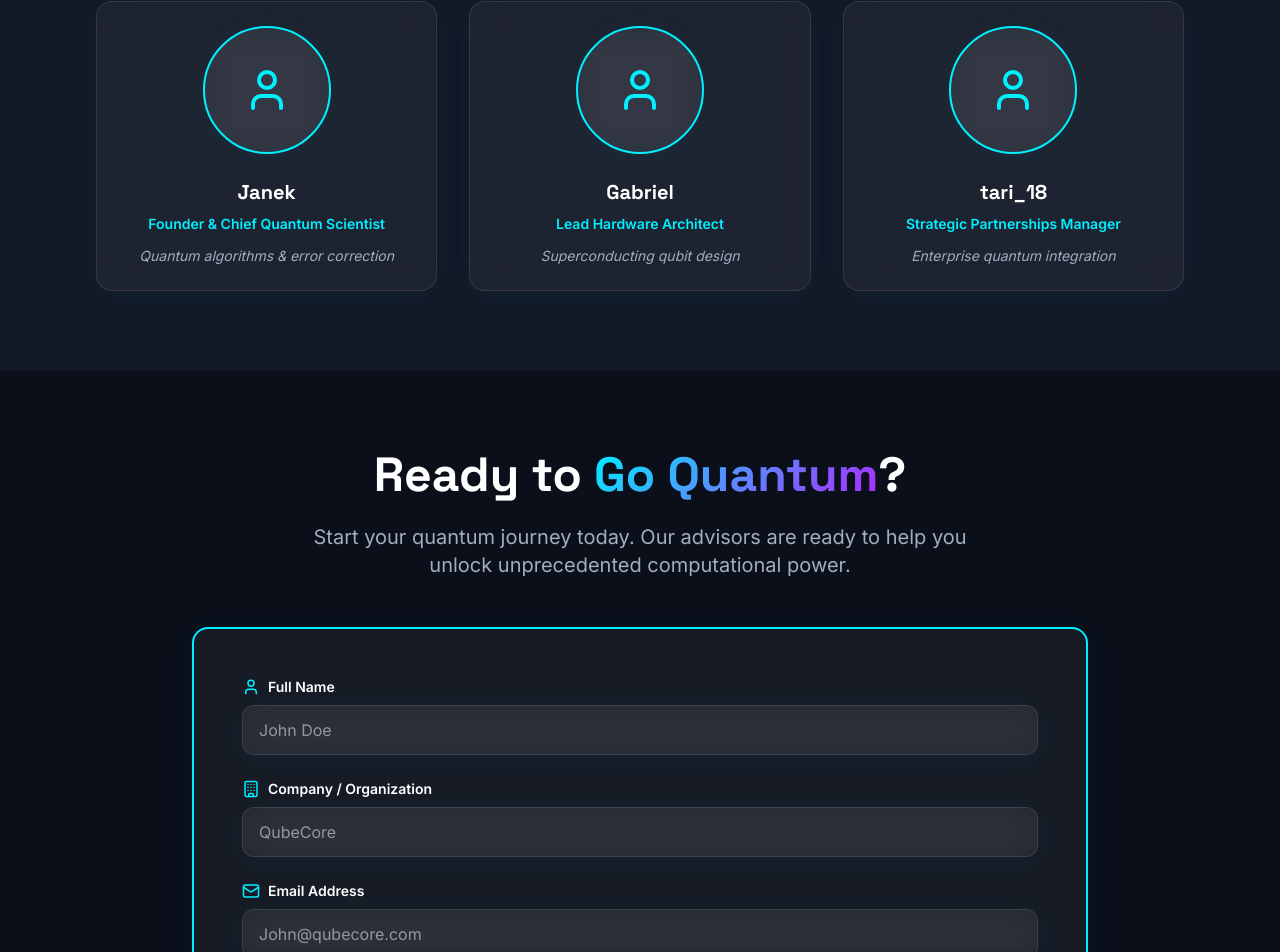
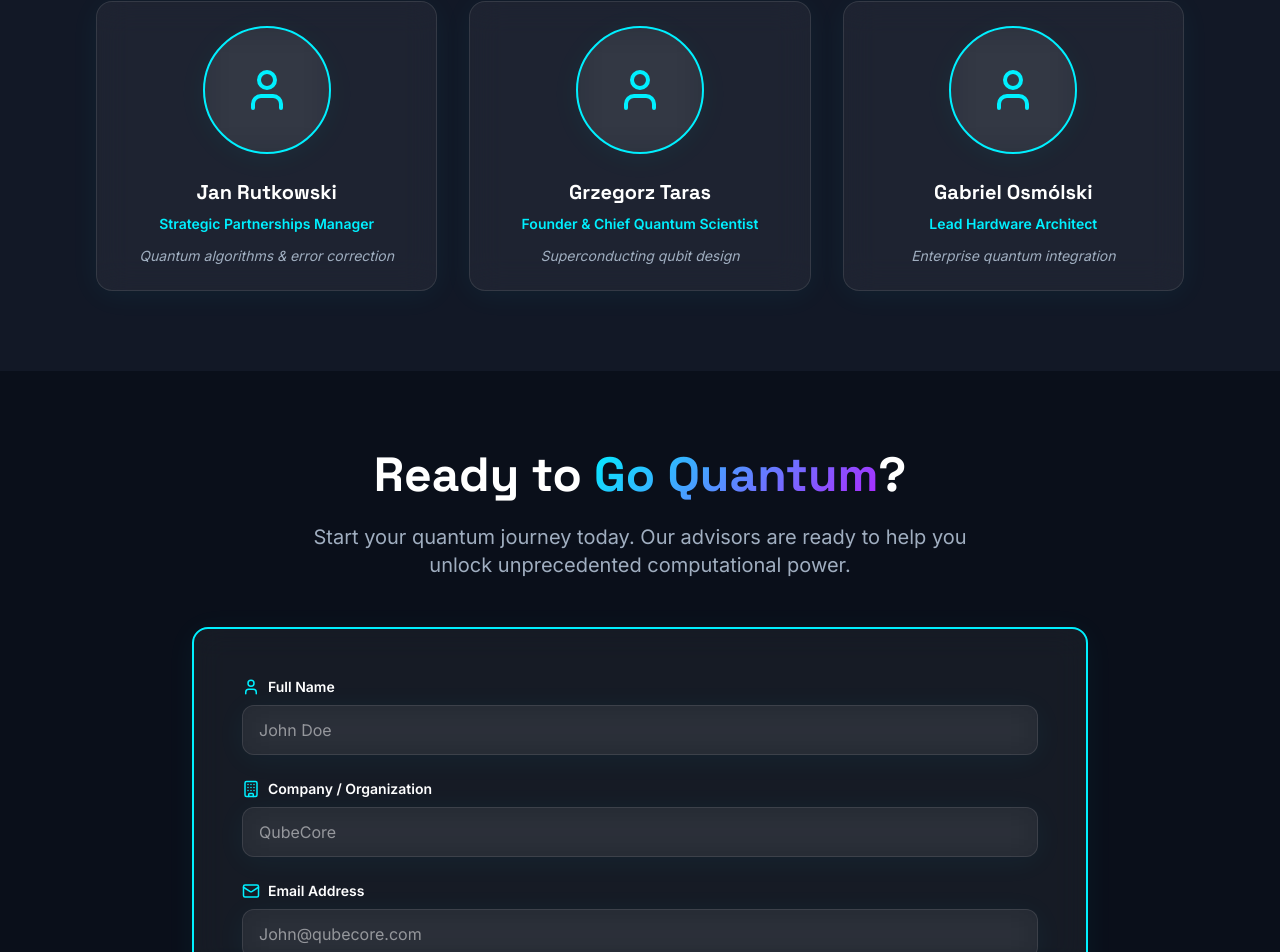
Before and after one commit to jaimeperezrisco/qubecore-landing, a React (Vite) app: page / in a window 1280 px wide. Shown: the part 5719-6671 px from the top of the page. Built offline with nearby package versions, Linux system fonts and the light colour scheme; no server answers.

Commit message:
refactor: include missing customer names

```diff
--- a/src/components/Team.jsx
+++ b/src/components/Team.jsx
@@ -8,18 +8,18 @@ const Team = () => {
 
   const teamMembers = [
     {
-      name: 'Janek',
-      role: 'Founder & Chief Quantum Scientist',
+      name: 'Jan Rutkowski',
+      role: 'Strategic Partnerships Manager',
       specialty: 'Quantum algorithms & error correction',
     },
     {
-      name: 'Gabriel',
-      role: 'Lead Hardware Architect',
+      name: 'Grzegorz Taras',
+      role: 'Founder & Chief Quantum Scientist',
       specialty: 'Superconducting qubit design',
     },
     {
-      name: 'tari_18',
-      role: 'Strategic Partnerships Manager',
+      name: 'Gabriel Osmólski',
+      role: 'Lead Hardware Architect',
       specialty: 'Enterprise quantum integration',
     },
   ];
```
